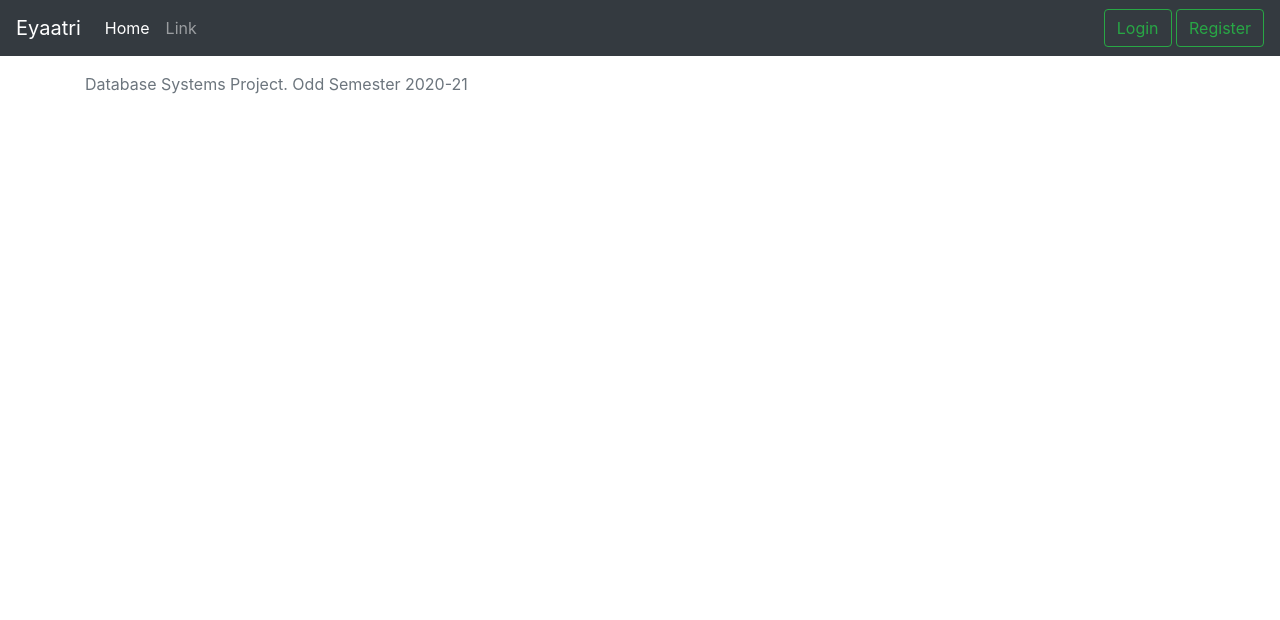
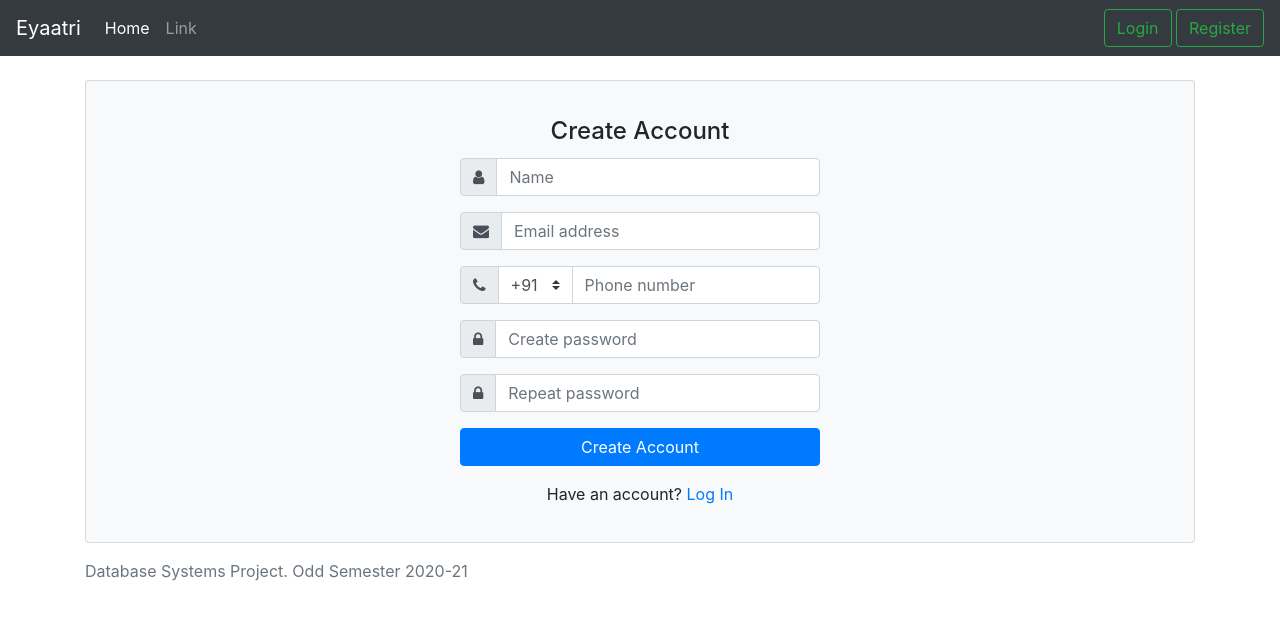
Before and after one commit to parasgoyal12/dbms_project, a PHP site: page /register.php in a window 1280 px wide. Shown: the top 620 px of the page. Run offline with PHP 8.4, Linux system fonts and the light colour scheme.

Commit message:
Register Page Made

```diff
--- a/includes/head.html
+++ b/includes/head.html
@@ -6,4 +6,8 @@
     <link rel="stylesheet" href="https://cdn.jsdelivr.net/npm/bootstrap@4.5.3/dist/css/bootstrap.min.css"
         integrity="sha384-TX8t27EcRE3e/ihU7zmQxVncDAy5uIKz4rEkgIXeMed4M0jlfIDPvg6uqKI2xXr2" crossorigin="anonymous">
     <?php echo("<title>$title - Railway Reservation System</title>") ?>
+
+
+    <link href="https://maxcdn.bootstrapcdn.com/font-awesome/4.7.0/css/font-awesome.min.css" rel="stylesheet">
+
 </head>
--- a/register.php
+++ b/register.php
@@ -9,6 +9,58 @@
         include($_SERVER['DOCUMENT_ROOT'].'\includes\navbar.php');
     ?>
 
+<div class="container">
+<br>
+<div class="card bg-light">
+<article class="card-body mx-auto" style="max-width: 400px;">
+	<h4 class="card-title mt-3 text-center">Create Account</h4>
+	<form>
+	<div class="form-group input-group">
+		<div class="input-group-prepend">
+		    <span class="input-group-text"> <i class="fa fa-user"></i> </span>
+		 </div>
+        <input name="" class="form-control" placeholder="Name" type="text">
+    </div> <!-- form-group// -->
+    <div class="form-group input-group">
+    	<div class="input-group-prepend">
+		    <span class="input-group-text"> <i class="fa fa-envelope"></i> </span>
+		 </div>
+        <input name="" class="form-control" placeholder="Email address" type="email">
+    </div> <!-- form-group// -->
+    <div class="form-group input-group">
+    	<div class="input-group-prepend">
+		    <span class="input-group-text"> <i class="fa fa-phone"></i> </span>
+		</div>
+		<select class="custom-select" style="max-width: 75px;">
+		    <option selected="">+91</option>
+		    <option value="1">+921</option>
+		    <option value="2">+971</option>
+		    <option value="3">+1</option>
+		</select>
+    	<input name="" class="form-control" placeholder="Phone number" type="text">
+    </div> <!-- form-group// -->
+    <div class="form-group input-group">
+    	<div class="input-group-prepend">
+		    <span class="input-group-text"> <i class="fa fa-lock"></i> </span>
+		</div>
+        <input class="form-control" placeholder="Create password" type="password">
+    </div> <!-- form-group// -->
+    <div class="form-group input-group">
+    	<div class="input-group-prepend">
+		    <span class="input-group-text"> <i class="fa fa-lock"></i> </span>
+		</div>
+        <input class="form-control" placeholder="Repeat password" type="password">
+    </div> <!-- form-group// -->
+    <div class="form-group">
+        <button type="submit" class="btn btn-primary btn-block"> Create Account  </button>
+    </div> <!-- form-group// -->
+    <p class="text-center">Have an account? <a href="\login.php">Log In</a> </p>
+</form>
+</article>
+</div> <!-- card.// -->
+
+</div>
+<!--container end.//-->
     <?php include $_SERVER['DOCUMENT_ROOT'].'\includes\footer.php'?>
 </body>
 </html>
```
